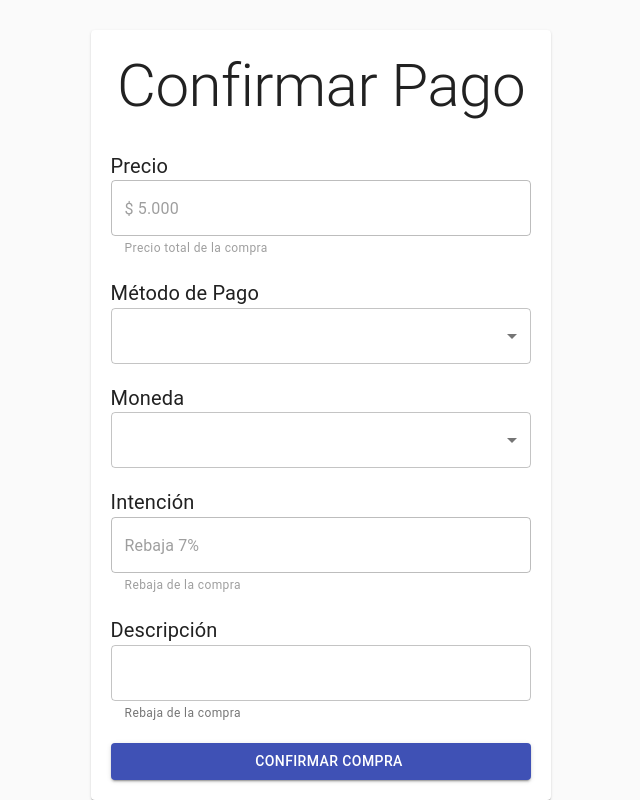
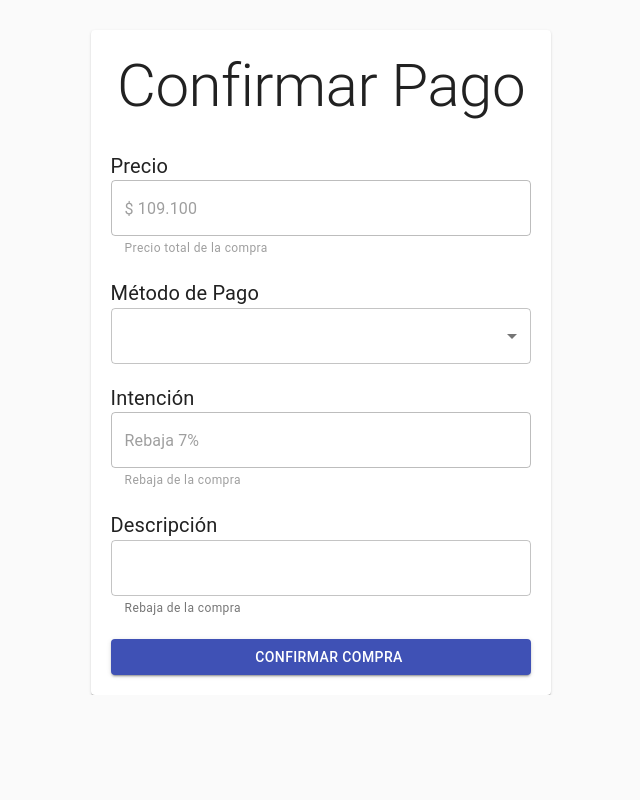
Before and after one commit to IETIM/Front-End, a React (Create React App) app: page /validateCart in a window 1280 px wide. Shown: the part 756-1556 px from the top of the page, without its empty margins (63-703 px from the left). After the commit the page ends 1451 px from the top, so only its background shows below. Built offline with nearby package versions, Linux system fonts and the light colour scheme.

Commit message:
Formato y Submit

```diff
--- a/src/component/validateCart/PaymentForm.js
+++ b/src/component/validateCart/PaymentForm.js
@@ -16,6 +16,16 @@ export class PaymentForm extends React.Component{
 
     constructor(props) {
         super(props);
+        this.state = {paypal: true}
+        this.handleMethod = this.handleMethod.bind(this);
+    }
+
+    handleMethod(e) {
+        var flag = true;
+        if (e.target.value === "Paypal") {
+            flag = false;
+        }
+        this.setState({paypal: flag});
     }
 
     render(){
@@ -34,7 +44,7 @@ export class PaymentForm extends React.Component{
                                             fullWidth
                                             disabled
                                             id="idTextPrecio"
-                                            defaultValue="$ 5.000"
+                                            defaultValue={"$ " + this.props.price}
                                             variant="outlined"
                                             helperText="Precio total de la compra"
                                         />
@@ -43,7 +53,12 @@ export class PaymentForm extends React.Component{
                                         <br></br>
                                     <FormControl fullWidth required>
                                         <div style = {{fontSize: '20px'}}> Método de Pago </div>
-                                        <Select variant="outlined" defaultValue="" id="grouped-select" style = {{width: '100%'}}>
+                                        <Select
+                                            variant="outlined"
+                                            defaultValue=""
+                                            id="grouped-select"
+                                            onChange = {this.handleMethod}
+                                            >
                                             <ListSubheader>Físico</ListSubheader>
                                             <MenuItem value = "PagoCEntrega">Pago contra entrega</MenuItem>
                                             <MenuItem value = "EnTienda">En tienda </MenuItem>
@@ -53,11 +68,12 @@ export class PaymentForm extends React.Component{
                                     </FormControl>
                                     <br></br>
                                     <br></br>
+                                    <div hidden = {this.state.paypal}>
                                     <FormControl fullWidth>
-                                        <div hidden = {false}>
-                                        <div style = {{width: '100%', fontSize: '20px'}}> Moneda </div>
+
+                                            <div style = {{fontSize: '20px'}}> Moneda </div>
                                             <TextField
-                                            required
+                                                required = {!this.state.paypal}
                                                 id="idTipoMoneda"
                                                 select
                                                 variant="outlined"
@@ -69,10 +85,10 @@ export class PaymentForm extends React.Component{
                                                 <MenuItem value="GBP"> (GBP) Libra esterlina </MenuItem>
                                                 <MenuItem value="COP"> (COP) Peso Colombiano </MenuItem>
                                             </TextField>
+                                            <br></br>
+                                    </FormControl>
                                     </div>
-                                    </FormControl>
-                                    <br></br>
-                                        <br></br>
+
                                     <FormControl fullWidth>
                                         <div style = {{fontSize: '20px'}}> Intención </div>
                                         <TextField
--- a/src/component/validateCart/ValidateCart.js
+++ b/src/component/validateCart/ValidateCart.js
@@ -105,7 +105,7 @@ function NestedGrid(props) {
 
             }
             title= {props.name}
-            subheader= {"$ " + props.price}
+            subheader= {"$ " + props.format(props.price)}
           />
           <AlertDialog open ={open} handleClickOpen = {handleClickOpen} handleClose = {handleClose}
             deleteProduct = {props.deleteProduct} id = {props.id}/>
@@ -137,7 +137,8 @@ function NestedGrid(props) {
                     price = {item.price}
                     description = {item.description}
                     ruta = {item.ruta}
-                    deleteProduct = {props.deleteProduct}/>
+                    deleteProduct = {props.deleteProduct}
+                    format = {props.format}/>
             )}
           </Grid>
         </Grid>
@@ -149,16 +150,17 @@ export default class ValidateCart extends React.Component {
 
     constructor(props) {
         super(props);
-        this.state = {productsCart: [{id: 1, name:"Limón",price:"1.000",description:"Cuatro limones.", ruta: limon},
-                                    {id: 2, name:"Arroz",price:"10.800",description:"Cinco kilos de arroz ROA.", ruta: arroz},
-                                    {id: 3, name:"Huevos",price:"2.000",description:"Una docena de huevos.", ruta: huevos},
-                                    {id: 4, name:"Chocolate",price:"4.000",description:"Barra de chocolate Hershey's", ruta: chocolate},
-                                    {id: 5, name:"Cafe",price:"4.300",description:"Cinco libras de café sello rojo.", ruta: cafe},
-                                    {id: 6, name:"Zapatos",price:"70.000",description:"Zapatos formales para hombre.", ruta: zapatos},
-                                    {id: 7, name:"Paella",price:"14.000",description:"Paella es tamaño grande.", ruta: paella},
-                                    {id: 8, name:"Lentejas",price:"3.000",description:"Una libra de lentejas. ", ruta: lentejas}]};
+        this.state = {productsCart: [{id: 1, name:"Limón",price:"1000",description:"Cuatro limones.", ruta: limon},
+                                    {id: 2, name:"Arroz",price:"10800",description:"Cinco kilos de arroz ROA.", ruta: arroz},
+                                    {id: 3, name:"Huevos",price:"2000",description:"Una docena de huevos.", ruta: huevos},
+                                    {id: 4, name:"Chocolate",price:"4000",description:"Barra de chocolate Hershey's", ruta: chocolate},
+                                    {id: 5, name:"Cafe",price:"4300",description:"Cinco libras de café sello rojo.", ruta: cafe},
+                                    {id: 6, name:"Zapatos",price:"70000",description:"Zapatos formales para hombre.", ruta: zapatos},
+                                    {id: 7, name:"Paella",price:"14000",description:"Paella es tamaño grande.", ruta: paella},
+                                    {id: 8, name:"Lentejas",price:"3000",description:"Una libra de lentejas. ", ruta: lentejas}]};
 
         this.deleteProduct = this.deleteProduct.bind(this);
+        this.calculatePrice = this.calculatePrice.bind(this);
     }
 
     deleteProduct(id) {
@@ -169,6 +171,23 @@ export default class ValidateCart extends React.Component {
       }
       this.setState({productsCart: newList})
     }
+
+    calculatePrice() {
+      var totalPrice = 0;
+      this.state.productsCart.map((product) => {
+        totalPrice += parseInt(product.price);
+      });
+      return this.format(totalPrice .toString());
+    }
+
+
+    format = (input) => {
+      var num = input.replace(/\./g,'');
+      num = num.toString().split('').reverse().join('').replace(/(?=\d*\.?)(\d{3})/g,'$1.');
+      num = num.split('').reverse().join('').replace(/^[\.]/,'');
+      return num;
+    }
+
 
     render() {
 
@@ -182,13 +201,13 @@ export default class ValidateCart extends React.Component {
                     </header>
                 </div>
                 <div style = {{paddingLeft: '50px', paddingRight: '50px'}}>
-                  <NestedGrid items = {this.state.productsCart} deleteProduct = {this.deleteProduct}></NestedGrid>
+                  <NestedGrid format = {this.format} items = {this.state.productsCart} deleteProduct = {this.deleteProduct}></NestedGrid>
 
                   <br></br><br></br><br></br>
 
                 </div>
 
-                <PaymentForm/>
+                <PaymentForm price = {this.calculatePrice()}/>
 
             </div>
         );
```
Lines whose indentation alone changed are shown as unchanged.
